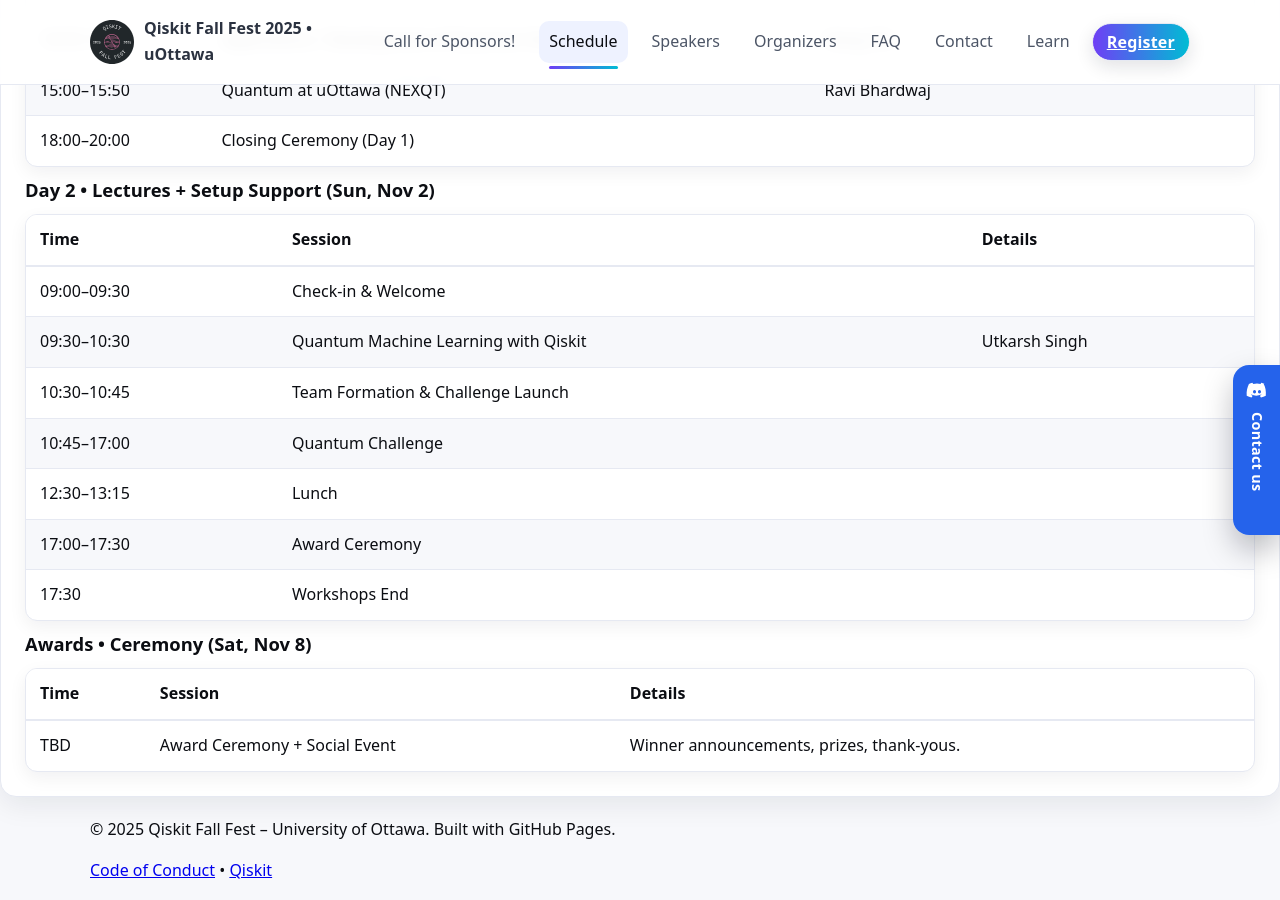
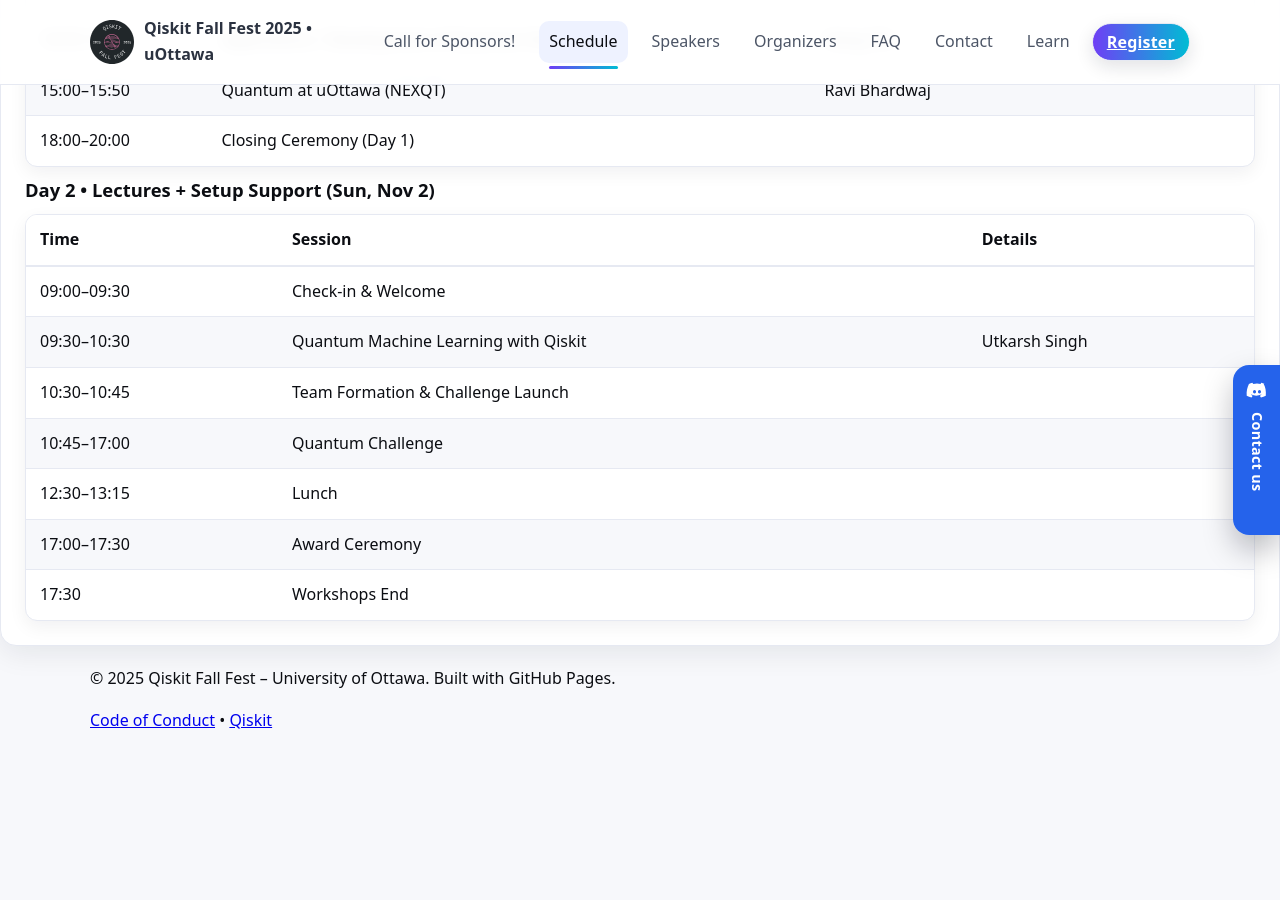
Before and after one commit to utkarshh-singh/fall-fest-2025-website, a Jekyll site: the page built from shedule.md, in a window 1280 px wide and 900 px high, scrolled down 690 px. Built offline with Jekyll 4.4.1, drawn with Linux system fonts in a browser that asks for light colours; after the commit the page ends 1439 px from its top, so only the background shows below that.

Commit message:
Update shedule.md

```diff
--- a/shedule.md
+++ b/shedule.md
@@ -50,18 +50,4 @@
       <tr><td>17:30</td><td>Workshops End</td><td></td></tr>
     </tbody>
   </table>
-
-  <h3 class="day-heading">Awards • Ceremony (Sat, Nov 8)</h3>
-  <table class="schedule-table">
-    <thead>
-      <tr>
-        <th>Time</th>
-        <th>Session</th>
-        <th>Details</th>
-      </tr>
-    </thead>
-    <tbody>
-      <tr><td data-label="Time">TBD</td><td data-label="Session">Award Ceremony + Social Event</td><td data-label="Details">Winner announcements, prizes, thank-yous.</td></tr>
-    </tbody>
-  </table>
 </section>
```
